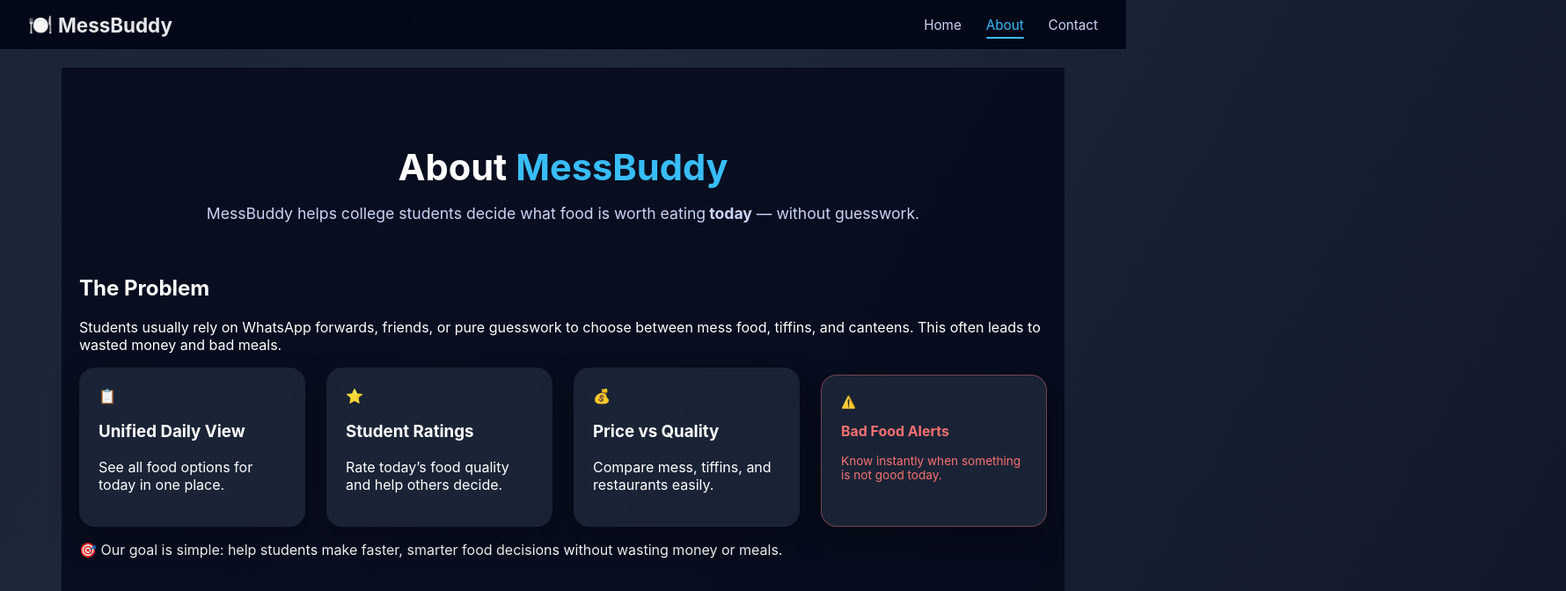
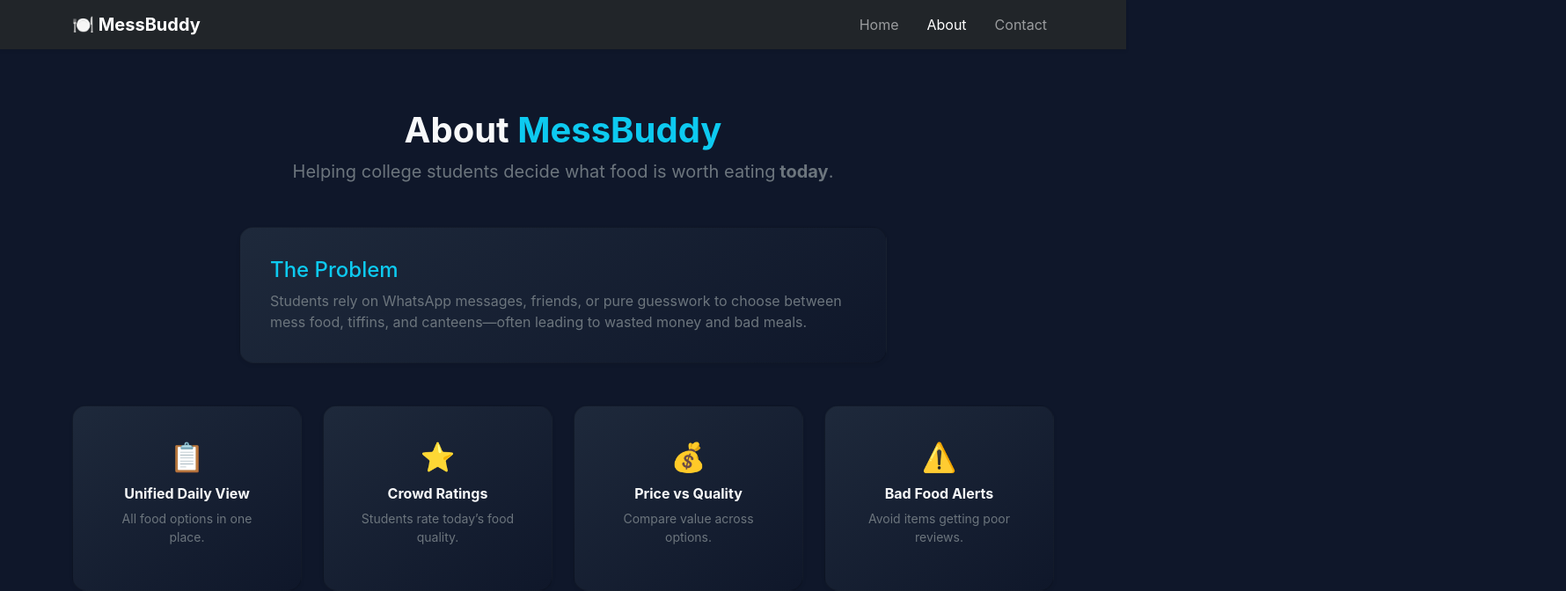
Before and after one commit to 69979prasanna/messbuddy, a React (Create React App) app: page /about in a window 1280 px wide. Shown: the top 672 px of the page at 88% size, 1780 px wide, since content can reach past the window. Built offline with nearby package versions, Linux system fonts and the light colour scheme.

Commit message:
updated using bootstrap css

```diff
--- a/package.json
+++ b/package.json
@@ -7,6 +7,7 @@
     "@testing-library/jest-dom": "^6.9.1",
     "@testing-library/react": "^16.3.1",
     "@testing-library/user-event": "^13.5.0",
+    "bootstrap": "^5.3.8",
     "react": "^19.2.3",
     "react-dom": "^19.2.3",
     "react-router-dom": "^7.12.0",
--- a/public/index.html
+++ b/public/index.html
@@ -23,7 +23,7 @@
       Unlike "/favicon.ico" or "favicon.ico", "%PUBLIC_URL%/favicon.ico" will
       work correctly both with client-side routing and a non-root public URL.
       Learn how to configure a non-root public URL by running `npm run build`.
-    -->
+    --><link href="https://cdn.jsdelivr.net/npm/bootstrap@5.3.7/dist/css/bootstrap.min.css" rel="stylesheet" integrity="sha384-LN+7fdVzj6u52u30Kp6M/trliBMCMKTyK833zpbD+pXdCLuTusPj697FH4R/5mcr" crossorigin="anonymous">
     <title>React App</title>
   </head>
   <body>
@@ -40,5 +40,5 @@
       To create a production bundle, use `npm run build` or `yarn build`.
     -->
   </body>
-
+<script src="https://cdn.jsdelivr.net/npm/bootstrap@5.3.7/dist/js/bootstrap.bundle.min.js"integrity="sha384-ndDqU0Gzau9qJ1lfW4pNLlhNTkCfHzAVBReH9diLvGRem5+R9g2FzA8ZGN954O5Q" crossorigin="anonymous"></script>
 </html>
--- a/src/components/About.js
+++ b/src/components/About.js
@@ -1,59 +1,59 @@
-// src/components/About.jsx
 
 export default function About() {
   return (
-    <div className="about-container">
+    <div className="container py-5 text-light">
       {/* Hero */}
-      <div className="about-hero">
-        <h1>About <span>MessBuddy</span></h1>
-        <p>
-          MessBuddy helps college students decide what food is worth eating
-          <strong> today</strong> — without guesswork.
+      <div className="text-center mb-5">
+        <h1 className="fw-bold">
+          About <span className="text-info">MessBuddy</span>
+        </h1>
+        <p className="text-secondary fs-5 mt-2">
+          Helping college students decide what food is worth eating
+          <strong> today</strong>.
         </p>
       </div>
 
       {/* Problem */}
-      <div className="about-section">
-        <h2>The Problem</h2>
-        <p>
-          Students usually rely on WhatsApp forwards, friends, or pure guesswork
-          to choose between mess food, tiffins, and canteens.
-          This often leads to wasted money and bad meals.
-        </p>
+      <div className="row justify-content-center mb-5">
+        <div className="col-md-8">
+          <div className="card bg-dark text-light shadow-sm">
+            <div className="card-body">
+              <h4 className="text-info">The Problem</h4>
+              <p className="text-secondary mb-0">
+                Students rely on WhatsApp messages, friends, or pure
+                guesswork to choose between mess food, tiffins, and
+                canteens—often leading to wasted money and bad meals.
+              </p>
+            </div>
+          </div>
+        </div>
       </div>
 
       {/* Features */}
-      <div className="features-grid">
-        <div className="feature-card">
-          <span>📋</span>
-          <h3>Unified Daily View</h3>
-          <p>See all food options for today in one place.</p>
-        </div>
-
-        <div className="feature-card">
-          <span>⭐</span>
-          <h3>Student Ratings</h3>
-          <p>Rate today’s food quality and help others decide.</p>
-        </div>
-
-        <div className="feature-card">
-          <span>💰</span>
-          <h3>Price vs Quality</h3>
-          <p>Compare mess, tiffins, and restaurants easily.</p>
-        </div>
-
-        <div className="feature-card warning">
-          <span>⚠️</span>
-          <h3>Bad Food Alerts</h3>
-          <p>Know instantly when something is not good today.</p>
-        </div>
+      <div className="row g-4 mb-5">
+        {[
+          { icon: "📋", title: "Unified Daily View", desc: "All food options in one place." },
+          { icon: "⭐", title: "Crowd Ratings", desc: "Students rate today’s food quality." },
+          { icon: "💰", title: "Price vs Quality", desc: "Compare value across options." },
+          { icon: "⚠️", title: "Bad Food Alerts", desc: "Avoid items getting poor reviews." }
+        ].map((f, i) => (
+          <div className="col-md-3 col-sm-6" key={i}>
+            <div className="card bg-dark text-light h-100 shadow-sm">
+              <div className="card-body text-center">
+                <div className="fs-2 mb-2">{f.icon}</div>
+                <h6 className="fw-bold">{f.title}</h6>
+                <p className="text-secondary small">{f.desc}</p>
+              </div>
+            </div>
+          </div>
+        ))}
       </div>
 
-      {/* Goal */}
-      <div className="about-footer">
-        <p>
-          🎯 Our goal is simple: help students make faster, smarter food decisions
-          without wasting money or meals.
+      {/* Footer */}
+      <div className="text-center">
+        <p className="fs-5">
+          🎯 Our goal is simple: help students make faster, smarter food
+          decisions without wasting money or meals.
         </p>
       </div>
     </div>
--- a/src/components/BestToday.js
+++ b/src/components/BestToday.js
@@ -43,19 +43,17 @@ export default function BestToday() {
 
 
   return (
-    <div>
-      <h2>🍽️ Best Food Options Today</h2>
-
-      <div className="grid">
+    <div className="row g-3">
   {foods.map(food => (
+    <div className="col-md-4 col-sm-6" key={food.id}>
       <FoodCard
-            key={food.id}
         food={food}
         onVote={handleVote}
         userVote={userVotes[food.id]}
       />
+    </div>
   ))}
 </div>
-    </div>
+
   );
 }
--- a/src/components/FoodCard.js
+++ b/src/components/FoodCard.js
@@ -1,41 +1,64 @@
+
+import { useNavigate } from "react-router-dom";
+
 export default function FoodCard({ food, onVote, userVote }) {
-  const isBadToday = food.downvotes >= 3;
+  const navigate = useNavigate();
+
+  const openPlace = () => {
+    navigate(`/place/${encodeURIComponent(food.source)}`);
+  };
 
   return (
-    <div className="card">
-      <h3>{food.source}</h3>
-      <p><strong>{food.dish}</strong></p>
-      <p className="price">💰 ₹{food.price}</p>
-      <p className="rating">⭐ {food.rating}</p>
+    <div
+      className="card bg-dark text-light shadow-sm h-100"
+      style={{ cursor: "pointer" }}
+      onClick={openPlace}
+    >
+      <div className="card-body">
+        <h5 className="card-title">{food.source}</h5>
+        <h6 className="card-subtitle mb-2 fw-semibold text-light mb-1">
+          {food.dish}
+        </h6>
 
-      <div className="vote-row">
+        <p className="mb-1">💰 ₹{food.price}</p>
+        <p className="mb-2">⭐ {food.rating}</p>
+
+        {/* Voting */}
+        <div
+          className="d-flex gap-2"
+          onClick={(e) => e.stopPropagation()}
+        >
           <button
+            className={`btn btn-sm ${
+              userVote === "up"
+                ? "btn-outline-success"
+                : "btn-outline-secondary"
+            }`}
             disabled={userVote !== undefined}
-  className={userVote === "up" ? "active" : ""}
             onClick={() => onVote(food.id, "up")}
           >
             👍 {food.upvotes}
           </button>
 
           <button
+            className={`btn btn-sm ${
+              userVote === "down"
+                ? "btn-outline-danger"
+                : "btn-outline-secondary"
+            }`}
             disabled={userVote !== undefined}
-  className={userVote === "down" ? "active" : ""}
             onClick={() => onVote(food.id, "down")}
           >
             👎 {food.downvotes}
           </button>
-
         </div>
 
-      {userVote && (
-        <p className="voted-text">✔ You voted</p>
-      )}
-
-      {isBadToday && (
-        <div className="warning">
-          ⚠️ People are saying this is bad today
+        {food.downvotes >= 3 && (
+          <div className="alert alert-danger mt-2 py-1">
+            ⚠️ Not recommended today
           </div>
         )}
       </div>
+    </div>
   );
 }
--- a/src/components/Navbar.js
+++ b/src/components/Navbar.js
@@ -1,29 +1,43 @@
+
 import { NavLink } from "react-router-dom";
 
 export default function Navbar() {
   return (
-    <nav className="navbar">
-      <div className="logo">
-        🍽️ <span>MessBuddy</span>
-      </div>
+    <nav className="navbar navbar-expand-lg navbar-dark bg-dark sticky-top shadow-sm">
+      <div className="container">
+        <NavLink className="navbar-brand fw-bold" to="/">
+          🍽️ MessBuddy
+        </NavLink>
 
-      <ul className="nav-links">
-        <li>
-          <NavLink to="/" end>
+        <button
+          className="navbar-toggler"
+          type="button"
+          data-bs-toggle="collapse"
+          data-bs-target="#navbarNav"
+        >
+          <span className="navbar-toggler-icon"></span>
+        </button>
+
+        <div className="collapse navbar-collapse" id="navbarNav">
+          <ul className="navbar-nav ms-auto gap-3">
+            <li className="nav-item">
+              <NavLink className="nav-link" to="/">
                 Home
               </NavLink>
             </li>
-        <li>
-          <NavLink to="/about">
+            <li className="nav-item">
+              <NavLink className="nav-link" to="/about">
                 About
               </NavLink>
             </li>
-        <li>
-          <NavLink to="/contact">
+            <li className="nav-item">
+              <NavLink className="nav-link" to="/contact">
                 Contact
               </NavLink>
             </li>
           </ul>
+        </div>
+      </div>
     </nav>
   );
 }
--- a/src/index.css
+++ b/src/index.css
@@ -58,7 +58,7 @@ code {
   );
   opacity: 0;
   transition: opacity 0.3s ease;
-  pointer-events: none; /* 🔥 IMPORTANT */
+  pointer-events: none;
 }
 
 .card:hover::before {
@@ -124,18 +124,7 @@ code {
   margin-top: 6px;
 }
 
-.navbar {
-  position: sticky;
-  top: 0;
-  z-index: 100;
-  display: flex;
-  justify-content: space-between;
-  align-items: center;
-  background: rgba(2, 6, 23, 0.9);
-  backdrop-filter: blur(8px);
-  padding: 14px 32px;
-  border-bottom: 1px solid #1e293b;
-}
+
 
 .logo {
   font-size: 1.4rem;
@@ -148,55 +137,6 @@ code {
 
 .logo span {
   color: #e5e7eb;
-}
-
-.nav-links {
-  list-style: none;
-  display: flex;
-  gap: 28px;
-  margin: 0;
-  padding: 0;
-}
-
-.nav-links a {
-  text-decoration: none;
-  color: #cbd5f5;
-  position: relative;
-  font-size: 0.95rem;
-}
-
-.nav-links a:hover {
-  color: #38bdf8;
-}
-
-.nav-links a.active {
-  color: #38bdf8;
-}
-
-.nav-links a.active::after {
-  content: "";
-  position: absolute;
-  bottom: -6px;
-  left: 0;
-  width: 100%;
-  height: 2px;
-  background: #38bdf8;
-  border-radius: 4px;
-}
-
-.diet-filter {
-  margin: 15px 0;
-  display: flex;
-  align-items: center;
-  gap: 10px;
-}
-
-.diet-filter select {
-  padding: 6px 10px;
-  border-radius: 6px;
-  border: none;
-  background: #1e293b;
-  color: white;
 }
 
 .about-container {
```
Also changed, not shown: 1 other file (tests, documents, lock files or other folders). Lines whose indentation alone changed are shown as unchanged.
